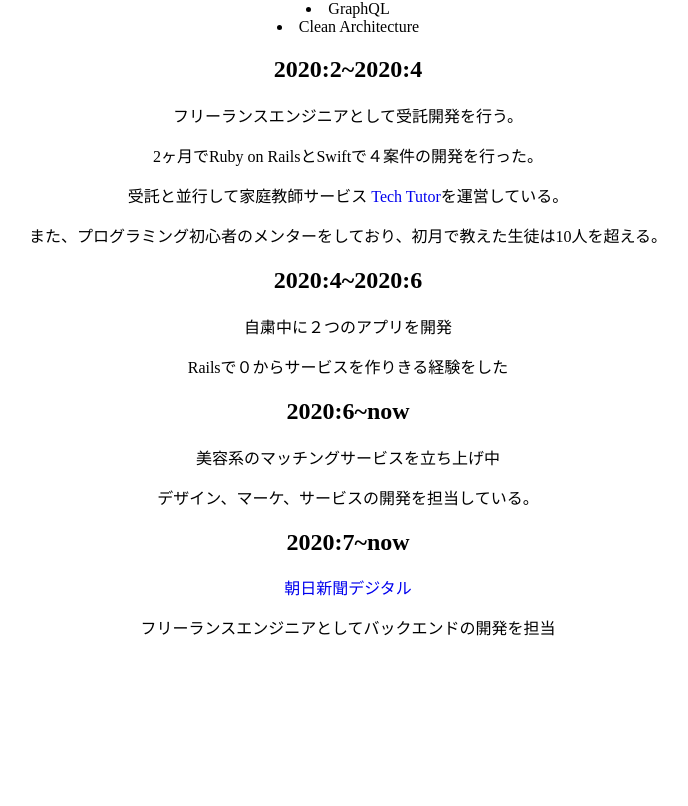
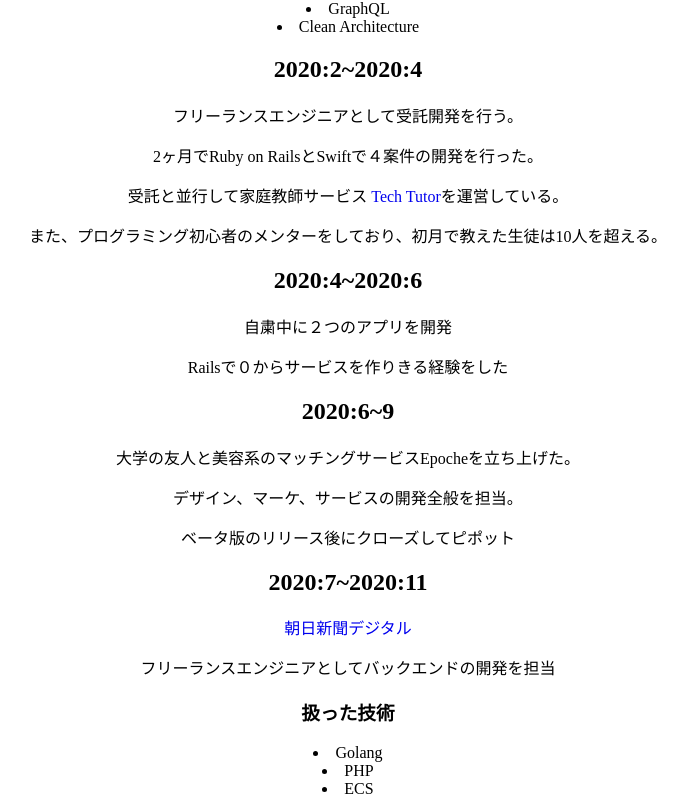
Before and after one commit to yutify/my-portfolio-site, a Vue app: page /worked_at in a window 1280 px wide. Shown: the part 1883-2689 px from the top of the page, without its empty margins (292-980 px from the left). Before the commit the page ends 2538 px from the top, so only its background shows below. Built offline with nearby package versions, Linux system fonts and the light colour scheme.

Commit message:
職歴を追加

```diff
--- a/src/views/About.vue
+++ b/src/views/About.vue
@@ -6,7 +6,7 @@
     <div class="boxes">
       <div style="text-align:left">
         <p>千葉大学の学生です。専攻は国際教養学です。</p>
-        <p>学部でCSや統計などの幅広い分野のトピックを学びつつ、ポジティブ心理学を研究しています。</p>
+        <p>学部でCSや統計などの幅広い分野のトピックを学びつつ、「機械学習を使った精神疾患の検知」について研究しています。</p>
         <p>修士まで行く予定です。</p>
         <p>サーバサイド、インフラ、フロント、データ分析の仕事に取り組んできました。</p>
         <p>得意なのはサーバサイドです。</p>
@@ -20,7 +20,7 @@
       </div>
       <div style="text-align:left">
         <p>I'm a student of Chiba University,mejoring Liberal Art.</p>
-        <p>I study variety of fields especialy computer science, statistics. I am reseaching positive psychology.</p>
+        <p>I study variety of fields especialy computer science, statistics. I am reseaching machine learning.</p>
         <p>I am going to graduate school.</p>
         <p>I worked at serverside,infra and front sometimes data analysis.</p>
         <p>I have strong knowledge about serverside.</p>
--- a/src/views/WorkedAt.vue
+++ b/src/views/WorkedAt.vue
@@ -77,12 +77,17 @@
         <h2>2020:4~2020:6</h2>
         <p>自粛中に２つのアプリを開発</p>
         <p>Railsで０からサービスを作りきる経験をした</p>
-        <h2>2020:6~now</h2>
-        <p>美容系のマッチングサービスを立ち上げ中</p>
-        <p>デザイン、マーケ、サービスの開発を担当している。</p>
-        <h2>2020:7~now</h2>
+        <h2>2020:6~9</h2>
+        <p>大学の友人と美容系のマッチングサービスEpocheを立ち上げた。</p>
+        <p>デザイン、マーケ、サービスの開発全般を担当。</p>
+        <p>ベータ版のリリース後にクローズしてピポット</p>
+        <h2>2020:7~2020:11</h2>
         <a href="https://www.asahi.com/">朝日新聞デジタル</a>
         <p>フリーランスエンジニアとしてバックエンドの開発を担当</p>
+        <h3>扱った技術</h3>
+        <li>Golang</li>
+        <li>PHP</li>
+        <li>ECS</li>
     </div>
   </div>
 </template>
```
